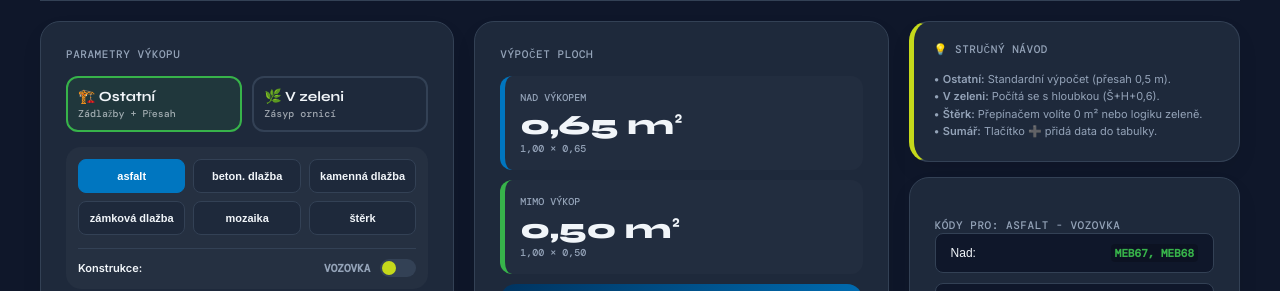
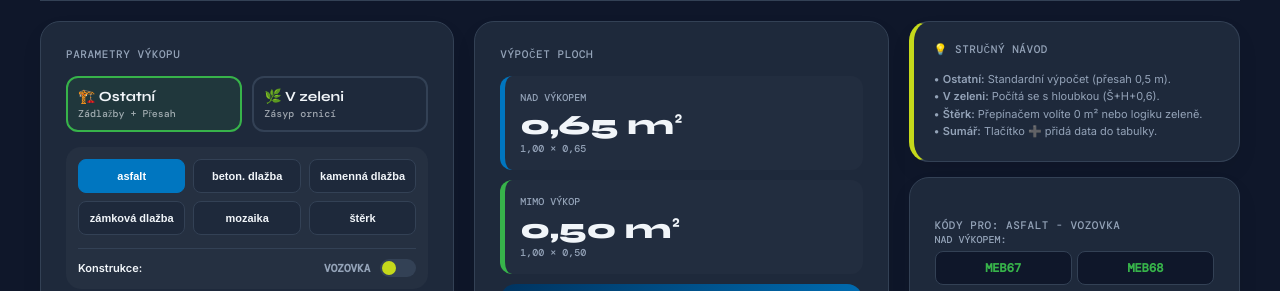
Before and after one commit to dtruhlar/zadlazby, a plain HTML site: page index.html in a window 1280 px wide. Shown: the part 214-505 px from the top of the page. Drawn offline with nearby package versions, Linux system fonts and the light colour scheme.

Commit message:
Update index.html

```diff
--- a/index.html
+++ b/index.html
@@ -145,14 +145,15 @@
     .clear-btn { background: #ef4444; color: white; margin-top: 10px; width: fit-content; align-self: flex-end; padding: 8px 15px; font-size: 10px; }
 
     .rps-container { margin-top: 10px; border-top: 1px solid var(--border); padding-top: 15px; }
-    .rps-grid { display: grid; grid-template-columns: 1fr; gap: 10px; }
-    .rps-copy-btn {
-      display: flex; justify-content: space-between; align-items: center;
-      background: var(--input-bg); border: 1px solid var(--border); color: var(--text);
-      padding: 10px 15px; border-radius: 8px; font-size: 12px; cursor: pointer; transition: 0.2s; text-align: left;
+    .rps-row { margin-bottom: 15px; }
+    .rps-label-row { font-size: 10px; color: var(--muted); font-family: 'DM Mono'; margin-bottom: 5px; text-transform: uppercase; }
+    .rps-button-group { display: flex; gap: 5px; }
+    .rps-mini-btn {
+      flex: 1; background: var(--input-bg); border: 1px solid var(--border); color: var(--suas-green);
+      padding: 8px; border-radius: 8px; font-size: 12px; cursor: pointer; transition: 0.2s;
+      font-family: 'DM Mono'; font-weight: 800; text-align: center;
     }
-    .rps-copy-btn:hover { border-color: var(--suas-green); }
-    .rps-copy-btn code { color: var(--suas-green); font-weight: 800; font-family: 'DM Mono'; font-size: 11px; margin-left: 5px; background: rgba(0,0,0,0.2); padding: 2px 4px; border-radius: 4px; }
+    .rps-mini-btn:hover { border-color: var(--suas-green); background: rgba(55, 179, 74, 0.05); }
 
     .summary-textarea {
       width: 100%; min-height: 200px; background: var(--input-bg); border: 2px solid var(--border);
@@ -290,27 +291,27 @@
 <script>
   const RPS_MAP = {
     'asfalt': {
-      vozovka: { nad: 'MEB67, MEB68', mimo: 'MEB69, MEB70', label: 'Asfalt - Vozovka' },
-      chodnik: { nad: 'MEB31, MEB32', mimo: 'MEB33, MEB34', label: 'Asfalt - Chodník' }
+      vozovka: { nad: ['MEB67', 'MEB68'], mimo: ['MEB69', 'MEB70'], label: 'Asfalt - Vozovka' },
+      chodnik: { nad: ['MEB31', 'MEB32'], mimo: ['MEB33', 'MEB34'], label: 'Asfalt - Chodník' }
     },
     'zámková dlažba': {
-      vozovka: { nad: 'MEB69, MEB70', mimo: 'MEB72, MEB73', label: 'Zámková dlažba - Vozovka' },
-      chodnik: { nad: 'MEB35, MEB36', mimo: 'MEB38, MEB39', label: 'Zámková dlažba - Chodník' }
+      vozovka: { nad: ['MEB69', 'MEB70'], mimo: ['MEB72', 'MEB73'], label: 'Zámková dlažba - Vozovka' },
+      chodnik: { nad: ['MEB35', 'MEB36'], mimo: ['MEB38', 'MEB39'], label: 'Zámková dlažba - Chodník' }
     },
     'beton. dlažba': {
-      vozovka: { nad: 'MEB79, MEB80', mimo: 'MEB81, MEB82', label: 'Beton. dlažba - Vozovka' },
-      chodnik: { nad: 'MEB45, MEB46', mimo: 'MEB47, MEB48', label: 'Beton. dlažba - Chodník' }
+      vozovka: { nad: ['MEB79', 'MEB80'], mimo: ['MEB81', 'MEB82'], label: 'Beton. dlažba - Vozovka' },
+      chodnik: { nad: ['MEB45', 'MEB46'], mimo: ['MEB47', 'MEB48'], label: 'Beton. dlažba - Chodník' }
     },
     'kamenná dlažba': {
-      vozovka: { nad: 'MEB75, MEB76', mimo: 'MEB77, MEB78', label: 'Kamenná dlažba - Vozovka' },
-      chodnik: { nad: 'MEB41, MEB42', mimo: 'MEB43, MEB44', label: 'Kamenná dlažba - Chodník' }
+      vozovka: { nad: ['MEB75', 'MEB76'], mimo: ['MEB77', 'MEB78'], label: 'Kamenná dlažba - Vozovka' },
+      chodnik: { nad: ['MEB41', 'MEB42'], mimo: ['MEB43', 'MEB44'], label: 'Kamenná dlažba - Chodník' }
     },
     'mozaika': {
-      vozovka: { nad: 'MEB53, MEB54', mimo: 'MEB55, MEB56', label: 'Mozaika - Vozovka' },
-      chodnik: { nad: 'MEB53, MEB54', mimo: 'MEB55, MEB56', label: 'Mozaika - Chodník' }
+      vozovka: { nad: ['MEB53', 'MEB54'], mimo: ['MEB55', 'MEB56'], label: 'Mozaika - Vozovka' },
+      chodnik: { nad: ['MEB53', 'MEB54'], mimo: ['MEB55', 'MEB56'], label: 'Mozaika - Chodník' }
     },
-    'štěrk': { default: { nad: 'MEB83, MEB84', mimo: 'RDB93', label: 'Štěrk' } },
-    'zeleň': { default: { nad: 'RDB90', mimo: 'RDB91', label: 'Zeleň' } }
+    'štěrk': { default: { nad: ['MEB83', 'MEB84'], mimo: ['RDB93'], label: 'Štěrk' } },
+    'zeleň': { default: { nad: ['RDB90'], mimo: ['RDB91'], label: 'Zeleň' } }
   };
 
   let currentTyp = 'ostatni', currentSurface = 'asfalt', isChodnik = false, sterkMimo = false;
@@ -322,20 +323,30 @@
     const config = RPS_MAP[key];
     const data = config.default || (isChodnik ? config.chodnik : config.vozovka);
 
-    container.innerHTML = `
-      <span class="section-title">Kódy pro: ${data.label}</span>
-      <div class="rps-grid">
-        <button class="rps-copy-btn" onclick="copyText('${data.nad}', this)">Nad: <code>${data.nad}</code></button>
-        <button class="rps-copy-btn" onclick="copyText('${data.mimo}', this)">Mimo: <code>${data.mimo}</code></button>
-      </div>
-    `;
+    let html = `<span class="section-title">Kódy pro: ${data.label}</span>`;
+
+    // Nad výkopem
+    html += `<div class="rps-row"><div class="rps-label-row">Nad výkopem:</div><div class="rps-button-group">`;
+    data.nad.forEach(code => {
+        html += `<button class="rps-mini-btn" onclick="copyText('${code}', this)">${code}</button>`;
+    });
+    html += `</div></div>`;
+
+    // Mimo výkop
+    html += `<div class="rps-row"><div class="rps-label-row">Mimo výkop:</div><div class="rps-button-group">`;
+    data.mimo.forEach(code => {
+        html += `<button class="rps-mini-btn" onclick="copyText('${code}', this)">${code}</button>`;
+    });
+    html += `</div></div>`;
+
+    container.innerHTML = html;
   }
 
   function copyText(text, btn) {
     navigator.clipboard.writeText(text).then(() => {
-      const orig = btn.innerHTML;
-      btn.innerText = "Zkopírováno!";
-      setTimeout(() => { btn.innerHTML = orig; }, 800);
+      const orig = btn.innerText;
+      btn.innerText = "OK";
+      setTimeout(() => { btn.innerText = orig; }, 800);
     });
   }
 
@@ -432,7 +443,7 @@
     let label = currentTyp === 'zelen' ? 'zeleň' : currentSurface;
     if (isChodnik && currentTyp === 'ostatni' && !['štěrk','zeleň'].includes(label)) label += ' (CH)';
     const sumArea = document.getElementById('sum-input');
-    sumArea.value += (sumArea.value ? "\n\n" : "") + `${label}|${data.nad}|${data.mimo}\n${n}/${m}`;
+    sumArea.value += (sumArea.value ? "\n\n" : "") + `${label}|${data.nad.join(', ')}|${data.mimo.join(', ')}\n${n}/${m}`;
     processSummary();
   }
 
```
